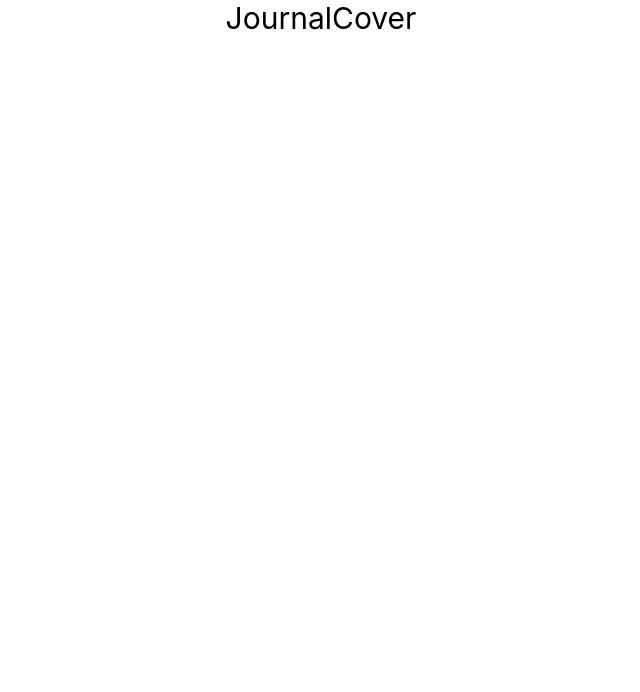
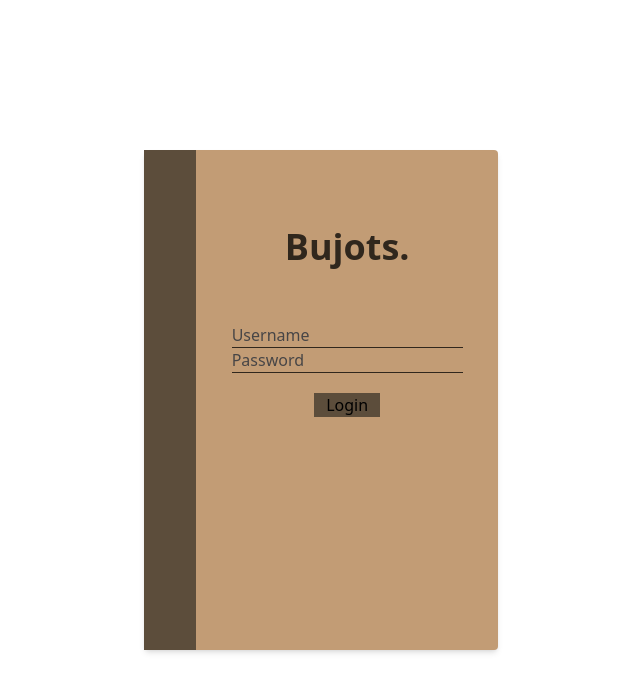
Before and after one commit to hylu-dev/bujots, a React (Create React App) app in the folder root/bujots-front/: page / in a window 1280 px wide. Shown: the top 692 px of the page, without its empty margins (319-959 px from the left). Built offline with nearby package versions, Linux system fonts and the light colour scheme.

Commit message:
Add login page base

```diff
--- a/root/bujots-front/public/index.html
+++ b/root/bujots-front/public/index.html
@@ -7,7 +7,7 @@
     <meta name="theme-color" content="#000000" />
     <meta
       name="description"
-      content="Web site created using create-react-app"
+      content="Bullet journaling slimmed down for the web"
     />
     <link rel="apple-touch-icon" href="%PUBLIC_URL%/logo192.png" />
     <!--
@@ -24,7 +24,7 @@
       work correctly both with client-side routing and a non-root public URL.
       Learn how to configure a non-root public URL by running `npm run build`.
     -->
-    <title>React App</title>
+    <title>Bujots</title>
   </head>
   <body>
     <noscript>You need to enable JavaScript to run this app.</noscript>
--- a/root/bujots-front/src/App.tsx
+++ b/root/bujots-front/src/App.tsx
@@ -4,7 +4,7 @@ import JournalCover from './components/JournalCover'
 
 function App() {
   return (
-    <div className='vw-100 vw-100 flex justify-center'>
+    <div className='h-screen w-screen grid place-content-center'>
       <JournalCover></JournalCover>
     </div>
   );
--- /dev/null
+++ b/root/bujots-front/src/components/Button.tsx
@@ -0,0 +1,23 @@
+import React, { Component, MouseEvent } from 'react'
+
+type Props = {
+    styles?: String,
+    handler?: (e: MouseEvent) => void,
+    value?: String
+};
+
+export default class Button extends Component<Props> {
+    render() {
+        const styles = this.props.styles ? this.props.styles : "";
+        const handler = this.props.handler;
+        const value = this.props.value;
+        return (
+            <button
+                className={`${styles}`}
+                onClick={handler}
+            >
+                {value}
+            </button>
+        )
+    }
+}
--- a/root/bujots-front/src/components/JournalCover.tsx
+++ b/root/bujots-front/src/components/JournalCover.tsx
@@ -1,9 +1,65 @@
-import React, { Component } from 'react'
+import React, { Component, ChangeEvent, MouseEvent } from 'react'
+import LoginInput from './LoginInput'
+import Button from './Button'
+import { post } from '../utils'
 
-export default class JournalCover extends Component {
-  render() {
-    return (
-      <div className='text-3xl'>JournalCover</div>
-    )
-  }
+type Props = {};
+
+type State = {
+    username: String;
+    password: String;
+    isLoading: Boolean;
 }
+
+export default class JournalCover extends Component<Props, State> {
+    state: State = {
+        username: "",
+        password: "",
+        isLoading: false
+    };
+
+    setUsername = (e: ChangeEvent<HTMLInputElement>) => {
+        this.setState({ username: e.target.value });
+    }
+    setPassword = (e: ChangeEvent<HTMLInputElement>) => {
+        this.setState({ password: e.target.value });
+    }
+    login_request = async ( e: MouseEvent ) => {
+        e.preventDefault();
+        this.setState({ isLoading: false })
+        let request = post("localhost:5000/users/all");
+    }
+
+    render() {
+        return (
+            //A4 Aspect Ratio 1:1.4142
+            <div className='flex h-[500px] w-[354px] bg-cover-light rounded shadow-md'>
+                <div className='bg-cover-dark basis-0 grow-[1]'>
+
+                </div>
+                <div className='basis-0 grow-[5] p-5'>
+                    <div className='h-full flex flex-col'>
+                        <div className="grid place-content-center basis-0 grow-[1]">
+                            <h1 className='font-bold text-4xl opacity-75'>Bujots.</h1>
+                        </div>
+                        <div className="flex basis-0 grow-[2] flex-col items-center">
+                            <LoginInput
+                                placeholder='Username'
+                                onChange={this.setUsername}
+                            />
+                            <LoginInput
+                                placeholder='Password'
+                                onChange={this.setPassword}
+                            />
+                            <Button
+                                styles={"bg-cover-dark w-fit px-3 my-5 text-grey"}
+                                value={"Login"}
+                                handler={this.login_request}
+                                ></Button>
+                        </div>
+                    </div>
+                </div>
+            </div>
+        )
+    }
+}
--- a/root/bujots-front/src/components/LoginInput.tsx
+++ b/root/bujots-front/src/components/LoginInput.tsx
@@ -1,9 +1,27 @@
-import React, { Component } from 'react'
+import React, { Component, ChangeEvent } from 'react'
 
-export default class LoginInput extends Component {
-  render() {
-    return (
-      <div>LoginInput</div>
-    )
-  }
+type Props = {
+    placeholder?: string
+    onChange?: (e: ChangeEvent<HTMLInputElement>) => void
+};
+
+export default class LoginInput extends Component<Props> {
+    render() {
+        const placeholder = this.props.placeholder;
+        const onChange = this.props.onChange;
+        return (
+            <div className='flex justify-center'>
+                <input type="text" placeholder={placeholder} className='
+                bg-transparent
+                border-0
+                border-b
+                border-black
+                opacity-75
+                placeholder-gray-800
+                '
+                    onChange={onChange}
+                />
+            </div>
+        )
+    }
 }
--- a/root/bujots-front/src/index.css
+++ b/root/bujots-front/src/index.css
@@ -2,7 +2,9 @@
 @tailwind components;
 @tailwind utilities;
 
-body {
+@import url('https://fonts.googleapis.com/css2?family=Lora:ital,wght@0,400;0,500;0,600;0,700;1,400;1,500;1,600;1,700&family=Montserrat:ital,wght@0,100;0,200;0,300;0,400;0,500;0,600;0,700;0,800;0,900;1,100;1,200;1,300;1,400;1,500;1,600;1,700;1,800&display=swap');
+
+/* body {
   margin: 0;
   font-family: -apple-system, BlinkMacSystemFont, 'Segoe UI', 'Roboto', 'Oxygen',
     'Ubuntu', 'Cantarell', 'Fira Sans', 'Droid Sans', 'Helvetica Neue',
@@ -14,4 +16,4 @@ body {
 code {
   font-family: source-code-pro, Menlo, Monaco, Consolas, 'Courier New',
     monospace;
-}
+} */
--- /dev/null
+++ b/root/bujots-front/src/utils/index.js
@@ -0,0 +1,105 @@
+export async function post(url, payload, token = "") {
+    let headers = {
+        'Accept': 'application/json',
+        'Content-Type': 'application/json'
+    }
+    if (token) headers['Authorization'] = `Bearer ${token}`
+
+    return await fetch(url, {
+        method: 'POST',
+        mode: 'cors',
+        cache: 'no-cache',
+        credentials: 'same-origin',
+        headers: headers,
+        redirect: 'follow',
+        referrerPolicy: 'no-referrer',
+        body: JSON.stringify(payload)
+    });
+}
+
+export async function post_form(url, payload, token = "") {
+    let headers = {}
+    if (token) headers['Authorization'] = `Bearer ${token}`
+
+    return await fetch(url, {
+        method: 'POST',
+        mode: 'cors',
+        cache: 'no-cache',
+        credentials: 'same-origin',
+        headers: headers,
+        redirect: 'follow',
+        referrerPolicy: 'no-referrer',
+        body: payload
+    });
+}
+
+export async function put(url, payload, token = "") {
+    let headers = {
+        'Accept': 'application/json',
+        'Content-Type': 'application/json'
+    }
+    if (token) headers['Authorization'] = `Bearer ${token}`
+
+    return await fetch(url, {
+        method: 'PUT',
+        mode: 'cors',
+        cache: 'no-cache',
+        credentials: 'same-origin',
+        headers: headers,
+        redirect: 'follow',
+        referrerPolicy: 'no-referrer',
+        body: JSON.stringify(payload)
+    });
+}
+
+export async function put_form(url, payload, token = "") {
+    let headers = {}
+    if (token) headers['Authorization'] = `Bearer ${token}`
+
+    return await fetch(url, {
+        method: 'PUT',
+        mode: 'cors',
+        cache: 'no-cache',
+        credentials: 'same-origin',
+        headers: headers,
+        redirect: 'follow',
+        referrerPolicy: 'no-referrer',
+        body: payload
+    });
+}
+
+export async function get(url, token = "") {
+    let headers = {
+        'Accept': 'application/json',
+        'Content-Type': 'application/json'
+    }
+    if (token) headers['Authorization'] = `Bearer ${token}`
+
+    return await fetch(url, {
+        method: 'GET',
+        mode: 'cors',
+        cache: 'no-cache',
+        credentials: 'same-origin',
+        headers: headers,
+        redirect: 'follow',
+        referrerPolicy: 'no-referrer'
+    });
+}
+
+export async function del(url, token = "") {
+    let headers = {
+        'Accept': 'application/json',
+        'Content-Type': 'application/json'
+    }
+    if (token) headers['Authorization'] = `Bearer ${token}`
+
+    return await fetch(url, {
+        method: 'DELETE',
+        mode: 'cors',
+        cache: 'no-cache',
+        credentials: 'same-origin',
+        headers: headers,
+        redirect: 'follow',
+        referrerPolicy: 'no-referrer',
+    });
+}
--- a/root/bujots-front/tailwind.config.js
+++ b/root/bujots-front/tailwind.config.js
@@ -1,10 +1,20 @@
 /** @type {import('tailwindcss').Config} */
+const defaultTheme = require('tailwindcss/defaultTheme')
+
 module.exports = {
   content: [
     "./src/**/*.{js,jsx,ts,tsx}",
   ],
   theme: {
-    extend: {},
+    extend: {
+      colors: {
+        'cover-light': '#c29c75',
+        'cover-dark': '#5c4d3b'
+      }
+    },
+    fontFamily: {
+      'sans': ['Lora', ...defaultTheme.fontFamily.sans],
+    }
   },
   plugins: [],
 }
```
